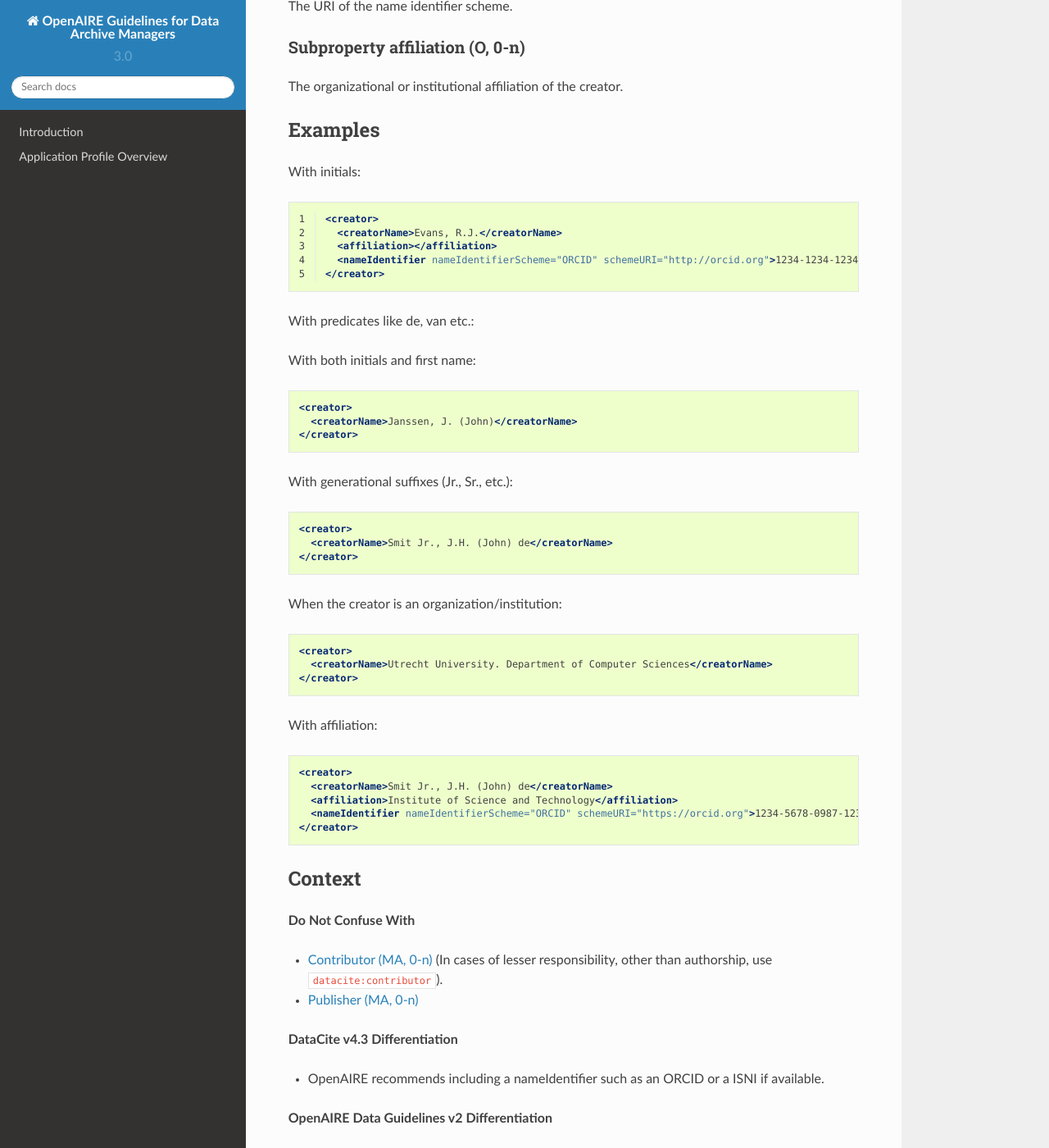
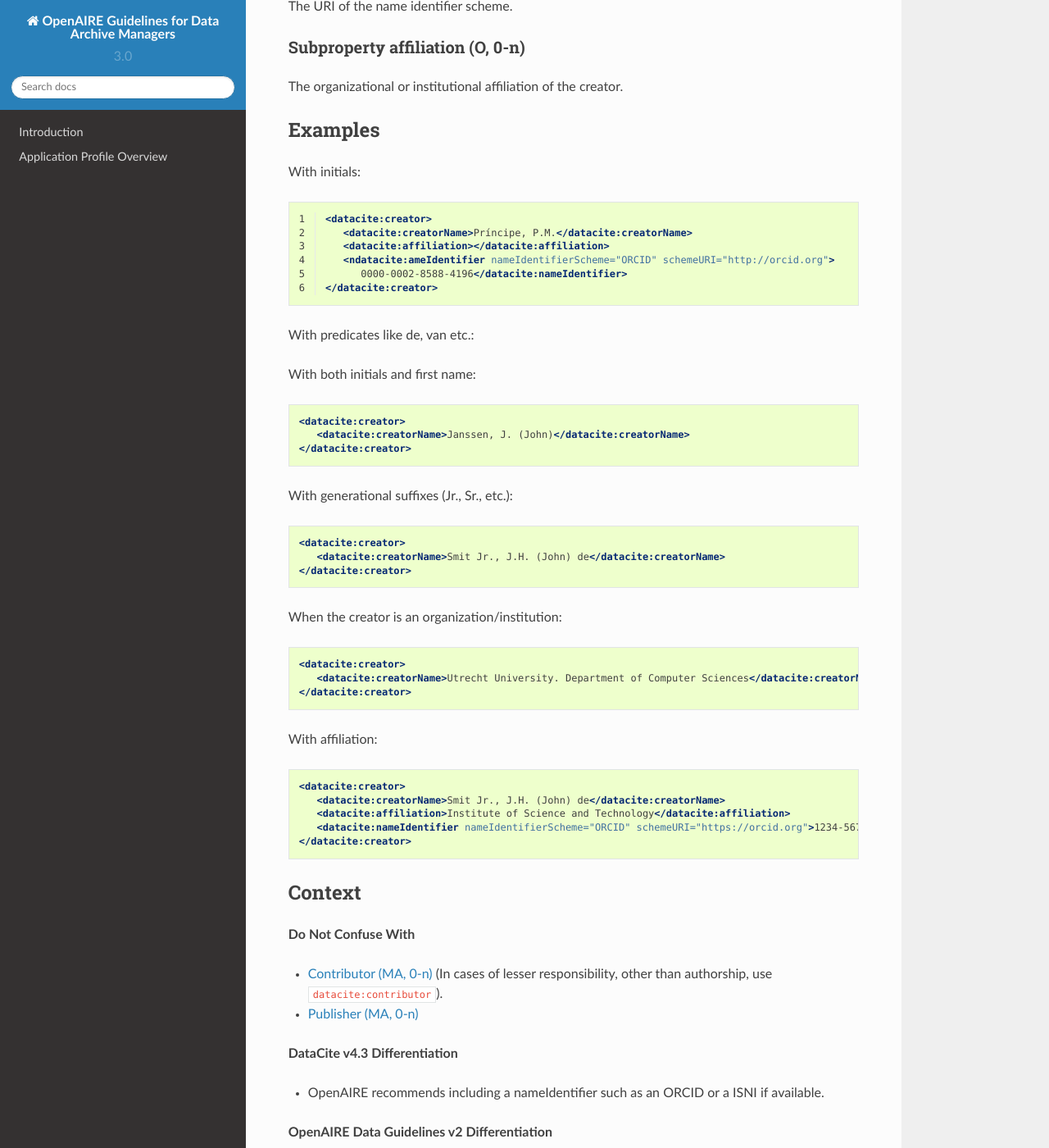
Before and after one commit to openaire/guidelines-data-archives, a Sphinx documentation site: the page built from docs/field_creator.rst, in a window 1280 px wide and 1400 px high, scrolled down 1843 px. Shown: the whole window at 82% size. Built offline with Sphinx 7.4.7 and the Read the Docs theme 2.0.0, drawn with Linux system fonts in a browser that asks for light colours; a script that is not in the unit is left out.

Commit message:
Update field_creator.rst

```diff
--- a/docs/field_creator.rst
+++ b/docs/field_creator.rst
@@ -108,54 +108,55 @@ With initials:
 .. code-block:: xml
    :linenos:
 
-   <creator>
-     <creatorName>Evans, R.J.</creatorName>
-     <affiliation></affiliation>
-     <nameIdentifier nameIdentifierScheme="ORCID" schemeURI="http://orcid.org">1234-1234-1234-1234</nameIdentifier>
-   </creator>
+   <datacite:creator>
+      <datacite:creatorName>Príncipe, P.M.</datacite:creatorName>
+      <datacite:affiliation></datacite:affiliation>
+      <ndatacite:ameIdentifier nameIdentifierScheme="ORCID" schemeURI="http://orcid.org">
+         0000-0002-8588-4196</datacite:nameIdentifier>
+   </datacite:creator>
 
 With predicates like de, van etc.:
 
 .. code-block:: xml
    :linenos:
 
-  <creator>
-     <creatorName>Smit, J.H. (John Hubert) de</creatorName>
-  </creator>
+  <datacite:creator>
+     <datacite:creatorName>Smit, J.H. (John Hubert) de</creatorName>
+  </datacite:creator>
 
 With both initials and first name:
 
 .. code-block:: xml
 
-  <creator>
-    <creatorName>Janssen, J. (John)</creatorName>
-  </creator>
+  <datacite:creator>
+     <datacite:creatorName>Janssen, J. (John)</datacite:creatorName>
+  </datacite:creator>
 
 With generational suffixes (Jr., Sr., etc.):
 
 .. code-block:: xml
 
-  <creator>
-    <creatorName>Smit Jr., J.H. (John) de</creatorName>
-  </creator>
+  <datacite:creator>
+     <datacite:creatorName>Smit Jr., J.H. (John) de</datacite:creatorName>
+  </datacite:creator>
 
 When the creator is an organization/institution:
 
 .. code-block:: xml
 
-  <creator>
-    <creatorName>Utrecht University. Department of Computer Sciences</creatorName>
-  </creator>
+  <datacite:creator>
+     <datacite:creatorName>Utrecht University. Department of Computer Sciences</datacite:creatorName>
+  </datacite:creator>
 
 With affiliation:
 
 .. code-block:: xml
 
-  <creator>
-    <creatorName>Smit Jr., J.H. (John) de</creatorName>
-    <affiliation>Institute of Science and Technology</affiliation>
-    <nameIdentifier nameIdentifierScheme="ORCID" schemeURI="https://orcid.org">1234-5678-0987-1234</nameIdentifier>
-  </creator>
+  <datacite:creator>
+     <datacite:creatorName>Smit Jr., J.H. (John) de</datacite:creatorName>
+     <datacite:affiliation>Institute of Science and Technology</datacite:affiliation>
+     <datacite:nameIdentifier nameIdentifierScheme="ORCID" schemeURI="https://orcid.org">1234-5678-0987-1234</datacite:nameIdentifier>
+  </datacite:creator>
 
 Context
 -------
```
